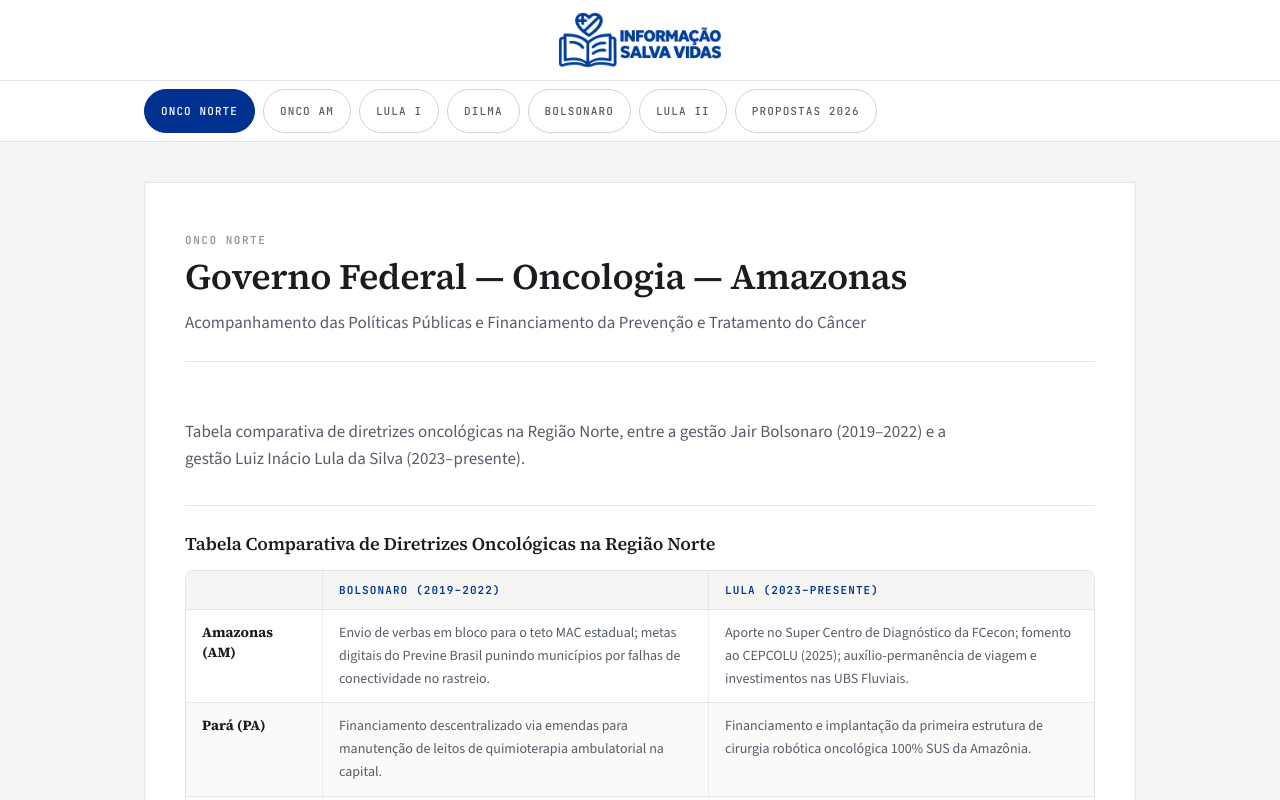
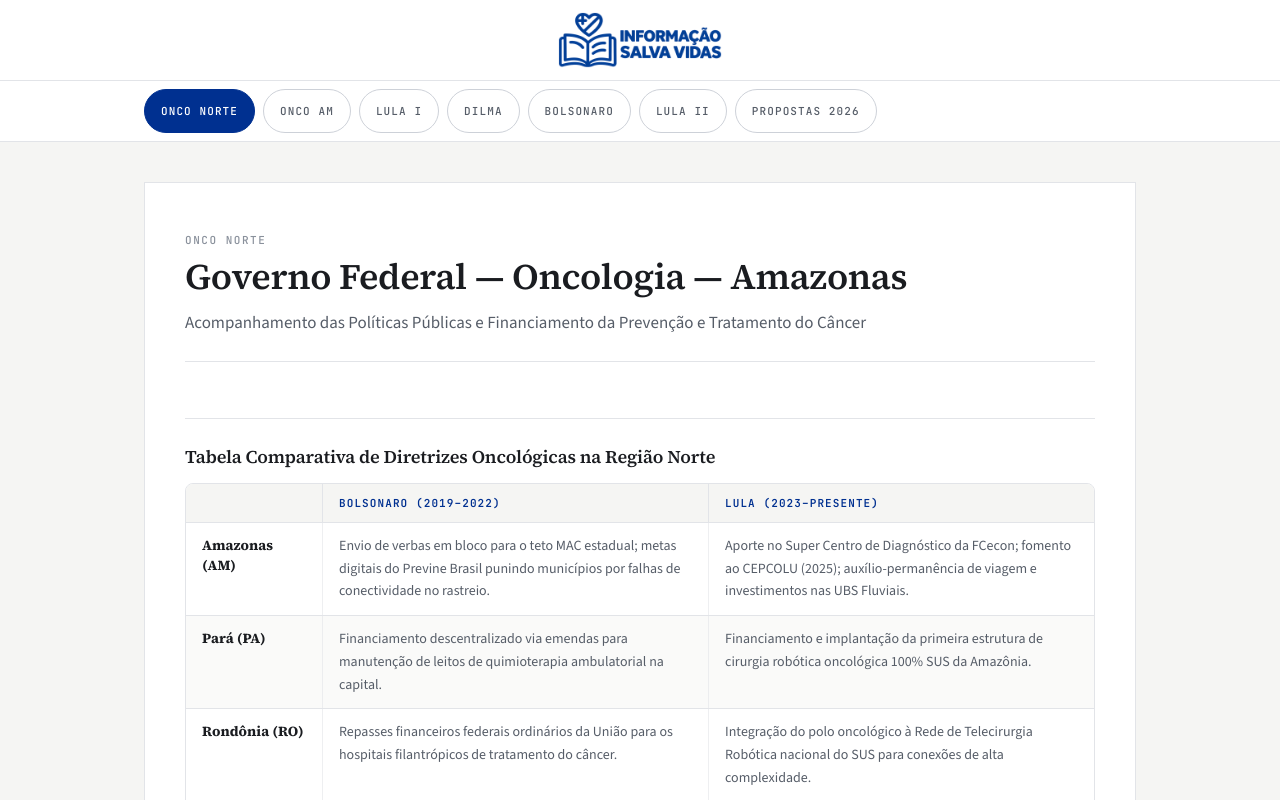
Before and after one commit to andrelobo/oncoinfo, a React (Vite) app: page /onco-norte in a window 1280 px wide. Shown: the top 800 px of the page. Built offline with nearby package versions, Linux system fonts and the light colour scheme.

Commit message:
fix(onco-norte): remove intro redundante (repete os cabecalhos das colunas)

```diff
--- a/src/content/tabs.ts
+++ b/src/content/tabs.ts
@@ -50,8 +50,6 @@ export const tabs: TabContent[] = [
     subtitle:
       "Acompanhamento das Políticas Públicas e Financiamento da Prevenção e Tratamento do Câncer",
     pdf: "/docs/governo_federal_oncologia_amazonas (2).pdf",
-    intro:
-      "Tabela comparativa de diretrizes oncológicas na Região Norte, entre a gestão Jair Bolsonaro (2019–2022) e a gestão Luiz Inácio Lula da Silva (2023–presente).",
     sections: [
       {
         heading: "Tabela Comparativa de Diretrizes Oncológicas na Região Norte",
```
